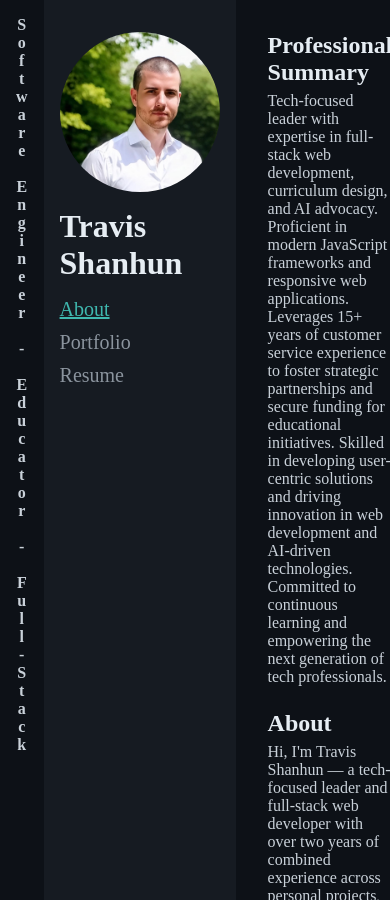
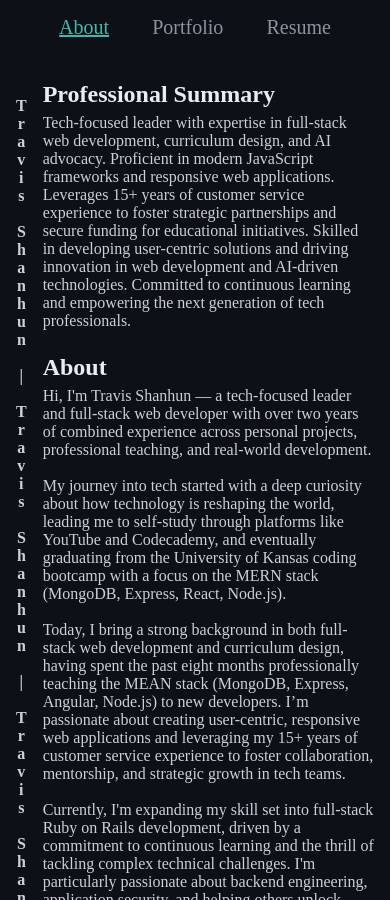
Before and after one commit to Shanhun-Codes/Portfolio-Angular, an Angular app in the folder Travis-Coding/: page /about in a window 390 px wide. Built offline with nearby package versions, Linux system fonts and the light colour scheme.

Commit message:
made changes for mobile view. sidebar moves to header. Column wording changes to name and image sizes are smaller

```diff
--- a/Travis-Coding/angular.json
+++ b/Travis-Coding/angular.json
@@ -3,7 +3,7 @@
   "version": 1,
   "newProjectRoot": "projects",
   "projects": {
-    "travis-coding": {
+    "Travis-Coding": {
       "projectType": "application",
       "schematics": {},
       "root": "",
--- a/Travis-Coding/src/app/dashboard/dashboard.component.css
+++ b/Travis-Coding/src/app/dashboard/dashboard.component.css
@@ -41,7 +41,22 @@ footer {
   margin-top: auto;
 }
 
+.pages-container {
+  margin: 2em;
+}
 
-.pages-container {
-    margin: 2em;
+@media (max-width: 600px) {
+  article {
+    font-size: 1em;
+    margin: 1em 0 0 1em;
+    justify-content: flex-start;
+  }
+
+  .pages-container {
+    margin: 1em;
+  }
+
+  aside {
+    display: none;
+  }
 }
--- a/Travis-Coding/src/app/dashboard/dashboard.component.html
+++ b/Travis-Coding/src/app/dashboard/dashboard.component.html
@@ -1,5 +1,8 @@
 <main>
-  <!-- <app-header /> -->
+  @if (windowWidth < 600) {
+    <app-header />
+
+  }
   <section class="dashboard-wrapper">
     <article>
       <div class="side-letter-wrapper">
@@ -18,4 +21,8 @@
       <router-outlet />
     </div>
   </section>
+  @if (windowWidth < 600) {
+   <app-footer />
+
+  }
 </main>
--- a/Travis-Coding/src/app/dashboard/dashboard.component.ts
+++ b/Travis-Coding/src/app/dashboard/dashboard.component.ts
@@ -1,4 +1,4 @@
-import { Component } from '@angular/core';
+import { Component, HostListener } from '@angular/core';
 import { NavbarComponent } from '../shared/templates/navbar/navbar.component';
 import { RouterOutlet } from '@angular/router';
 import { FooterComponent } from '../shared/templates/footer/footer.component';
@@ -7,10 +7,29 @@ import { HeaderComponent } from "../shared/templates/header/header.component";
 @Component({
   selector: 'app-dashboard',
   standalone: true,
-  imports: [NavbarComponent, RouterOutlet, FooterComponent],
+  imports: [NavbarComponent, RouterOutlet, FooterComponent, HeaderComponent],
   templateUrl: './dashboard.component.html',
   styleUrl: './dashboard.component.css',
 })
 export class DashboardComponent {
-  column: string = 'Software Engineer - Educator - Full-Stack';
+  column: string = '';
+  windowWidth: number = window.innerWidth;
+
+  constructor() {
+    this.setColumnText()
+  }
+
+  @HostListener('window:resize', ['$event'])
+  onResize(event: Event) {
+    this.windowWidth = (event.target as Window).innerWidth;
+    this.setColumnText()
+  }
+
+  setColumnText() {
+    if (this.windowWidth < 600) {
+      this.column = 'Travis Shanhun | Travis Shanhun | Travis Shanhun';
+    } else {
+      this.column = 'Software Engineer - Educator - Full-Stack';
+    }
+  }
 }
--- a/Travis-Coding/src/app/pages/resume/shared/templates/resume-card/resume-card.component.css
+++ b/Travis-Coding/src/app/pages/resume/shared/templates/resume-card/resume-card.component.css
@@ -11,3 +11,10 @@
     margin-top: .5em;
     object-fit: cover;
 }
+
+@media (max-width: 600px) {
+    .resume-card img {
+        width: 5em;
+        height: 5em;
+    }
+}
--- a/Travis-Coding/src/app/shared/templates/header/header.component.html
+++ b/Travis-Coding/src/app/shared/templates/header/header.component.html
@@ -1,4 +1,3 @@
-<h2>Yes, I use AI to write</h2>
-<h2>
-    If you’re not, you’re definitely taking the scenic route
-</h2>
+<div class="mobile-header">
+    <app-navbar />
+</div>
--- a/Travis-Coding/src/app/shared/templates/header/header.component.ts
+++ b/Travis-Coding/src/app/shared/templates/header/header.component.ts
@@ -1,9 +1,10 @@
 import { Component } from '@angular/core';
+import { NavbarComponent } from "../navbar/navbar.component";
 
 @Component({
   selector: 'app-header',
   standalone: true,
-  imports: [],
+  imports: [NavbarComponent],
   templateUrl: './header.component.html',
   styleUrl: './header.component.css'
 })
--- a/Travis-Coding/src/app/shared/templates/navbar/navbar.component.css
+++ b/Travis-Coding/src/app/shared/templates/navbar/navbar.component.css
@@ -7,7 +7,6 @@
   align-items: flex-start;
   justify-content: space-between;
   max-width: 10em;
-
 }
 
 .navbar-wrapper h1 {
@@ -24,3 +23,36 @@ li {
   font-size: 1.25em;
   margin-bottom: 0.5em;
 }
+
+@media (max-width: 600px) {
+  app-portfolio-img {
+    display: none;
+  }
+
+  .navbar-wrapper {
+    display: flex;
+    flex-direction: row;
+    justify-content: space-evenly;
+    align-items: center;
+    padding: 1em 1em;
+    max-width: 100%;
+  }
+
+  .navbar-wrapper h1 {
+    display: none;
+  }
+
+  ul {
+    width: 100%;
+    display: flex;
+    flex-direction: row;
+    justify-content: space-evenly;
+    align-items: center;
+  }
+
+  li {
+    font-size: 1.25em;
+    margin-bottom: 0.5em;
+  }
+
+}
```
Also changed, not shown: Travis-Coding/src/app/shared/templates/header/header.component.css (line endings or trailing spaces).
